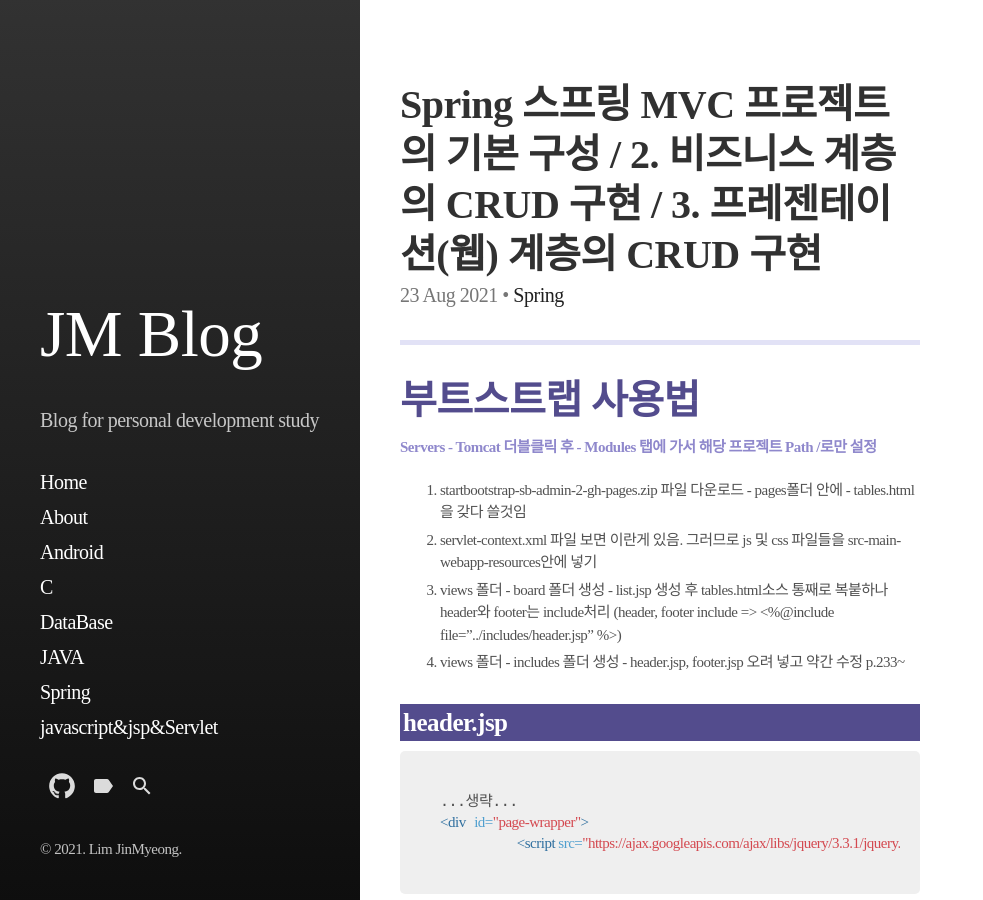
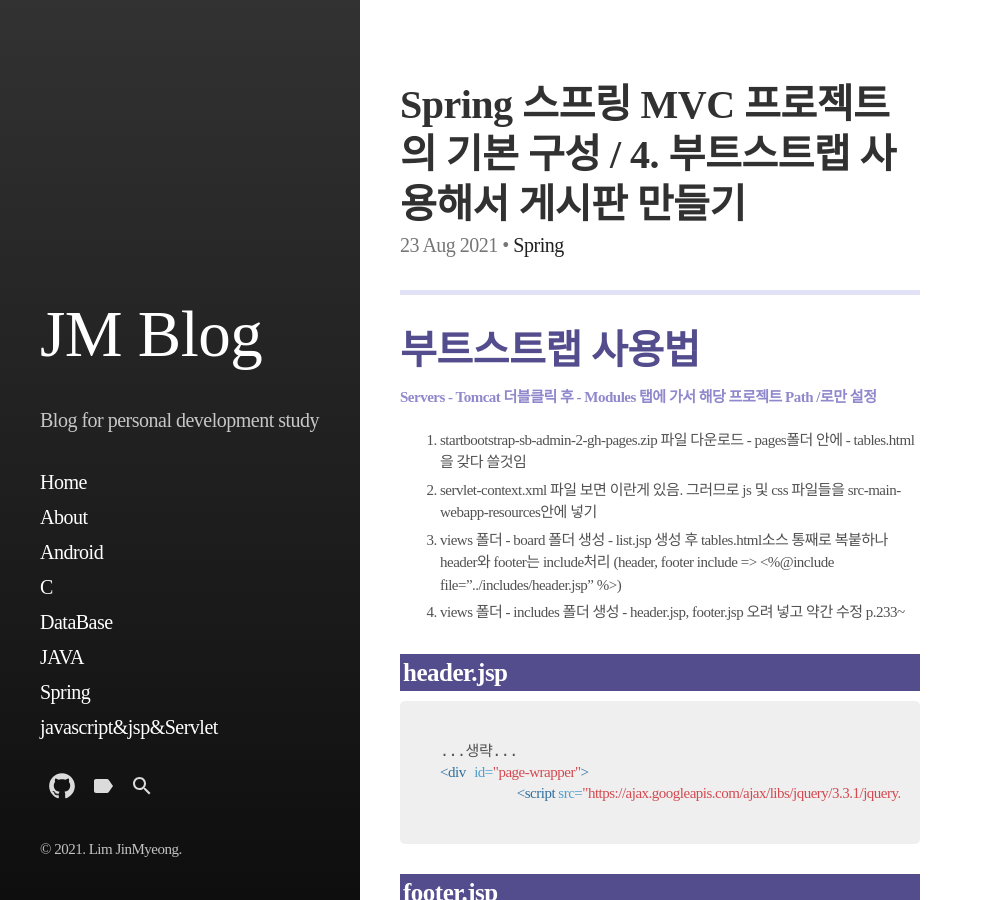
Before and after one commit to jm456789/jm456789.github.io, a Jekyll site: the page built from _posts/2021-08-30-spring-base3.md, in a window 1280 px wide and 900 px high. Shown: the whole window, without its empty margins (0-983 px from the left). Built offline with Jekyll 4.4.1, drawn with Linux system fonts in a browser that asks for light colours; some web fonts are replaced.

Commit message:
Update 2021-08-30-spring-base3.md

```diff
--- a/_posts/2021-08-30-spring-base3.md
+++ b/_posts/2021-08-30-spring-base3.md
@@ -1,7 +1,7 @@
 ---
 layout: post
 
-title: "Spring 스프링 MVC 프로젝트의 기본 구성 / 2. 비즈니스 계층의 CRUD 구현 / 3. 프레젠테이션(웹) 계층의 CRUD 구현"
+title: "Spring 스프링 MVC 프로젝트의 기본 구성 / 4. 부트스트랩 사용해서 게시판 만들기"
 excerpt: ""
 
 categories:
```
